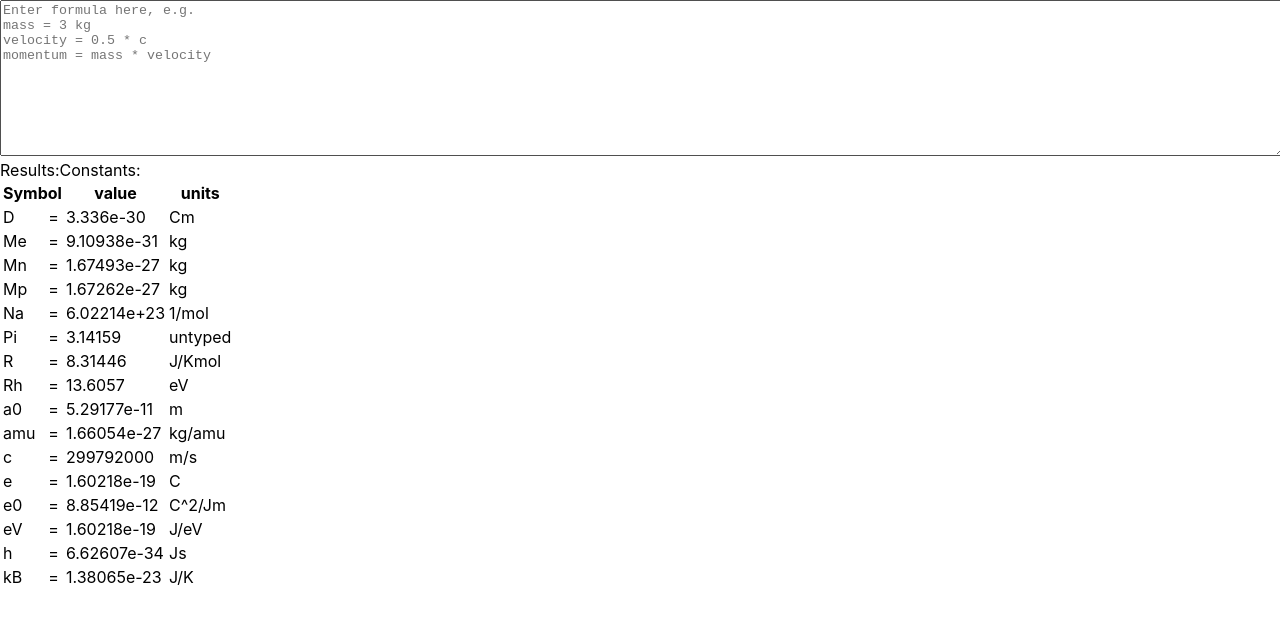
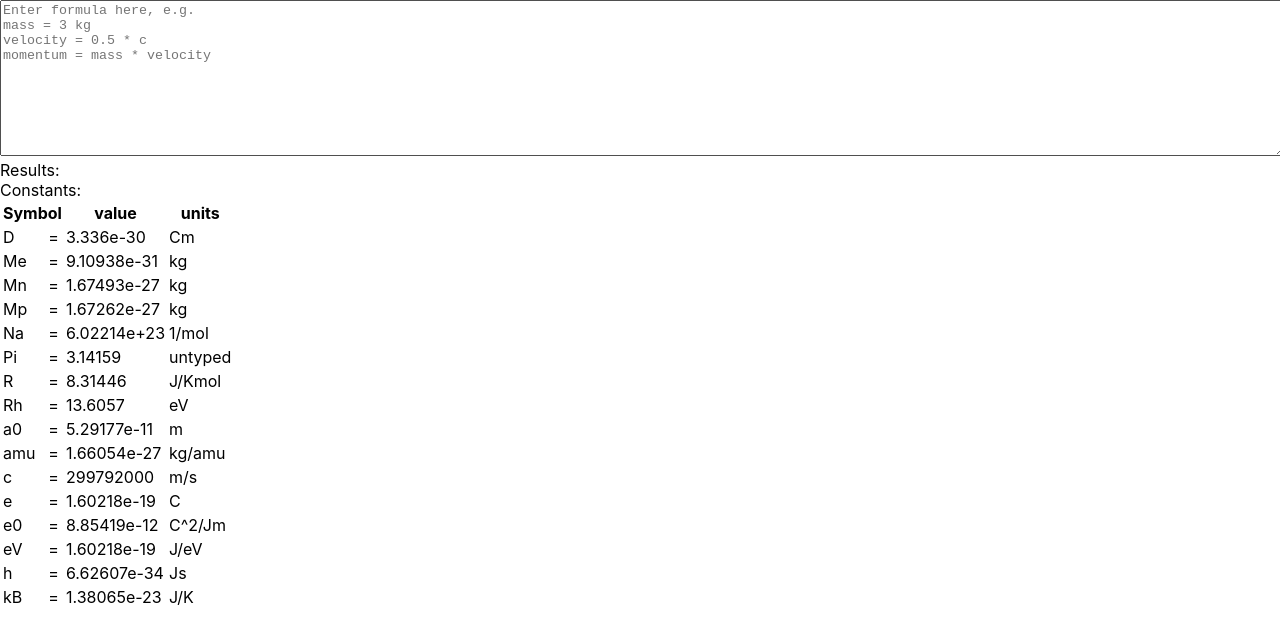
Before and after one commit to smedberg/sci-calc, a React (Create React App) app: page / in a window 1280 px wide. Shown: the top 644 px of the page. Built offline with nearby package versions, Linux system fonts and the light colour scheme.

Commit message:
Sections should be divs, not spans

```diff
--- a/src/ConstantsDisplay.js
+++ b/src/ConstantsDisplay.js
@@ -26,7 +26,7 @@ class ConstantsDisplay extends React.Component {
     }
 
     return (
-      <span>
+      <div>
         Constants:
         <table data-testid="constants-display-area">
           <thead><tr>
@@ -36,7 +36,7 @@ class ConstantsDisplay extends React.Component {
             {constants}
           </tbody>
         </table>
-      </span>
+      </div>
     );
   }
 }
--- a/src/ResultsDisplay.js
+++ b/src/ResultsDisplay.js
@@ -27,10 +27,10 @@ class ResultsDisplay extends React.Component {
 
 
     return (
-      <span data-testid="results-display-area">
+      <div data-testid="results-display-area">
         Results:
         {display}
-      </span>
+      </div>
     );
   }
 }
```
